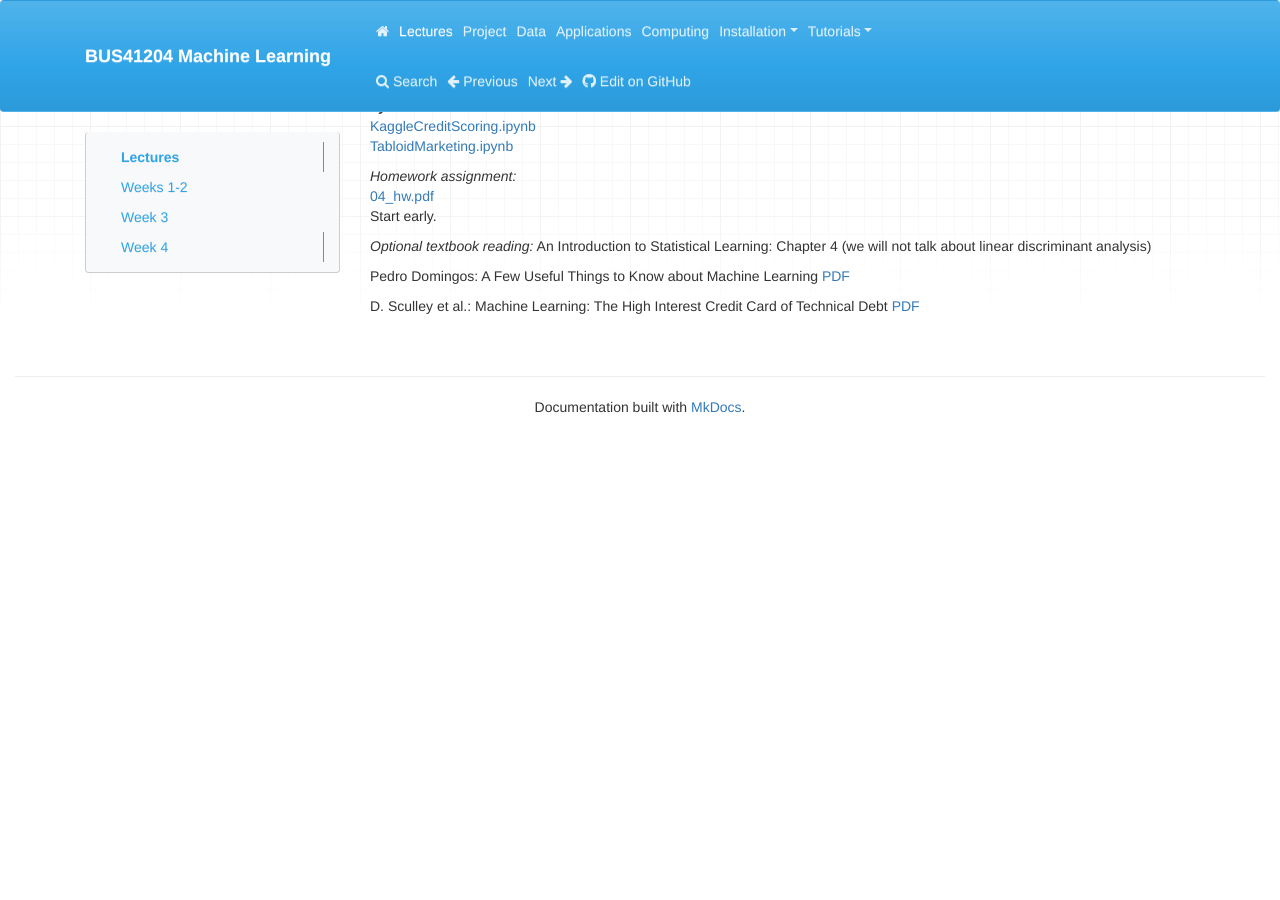
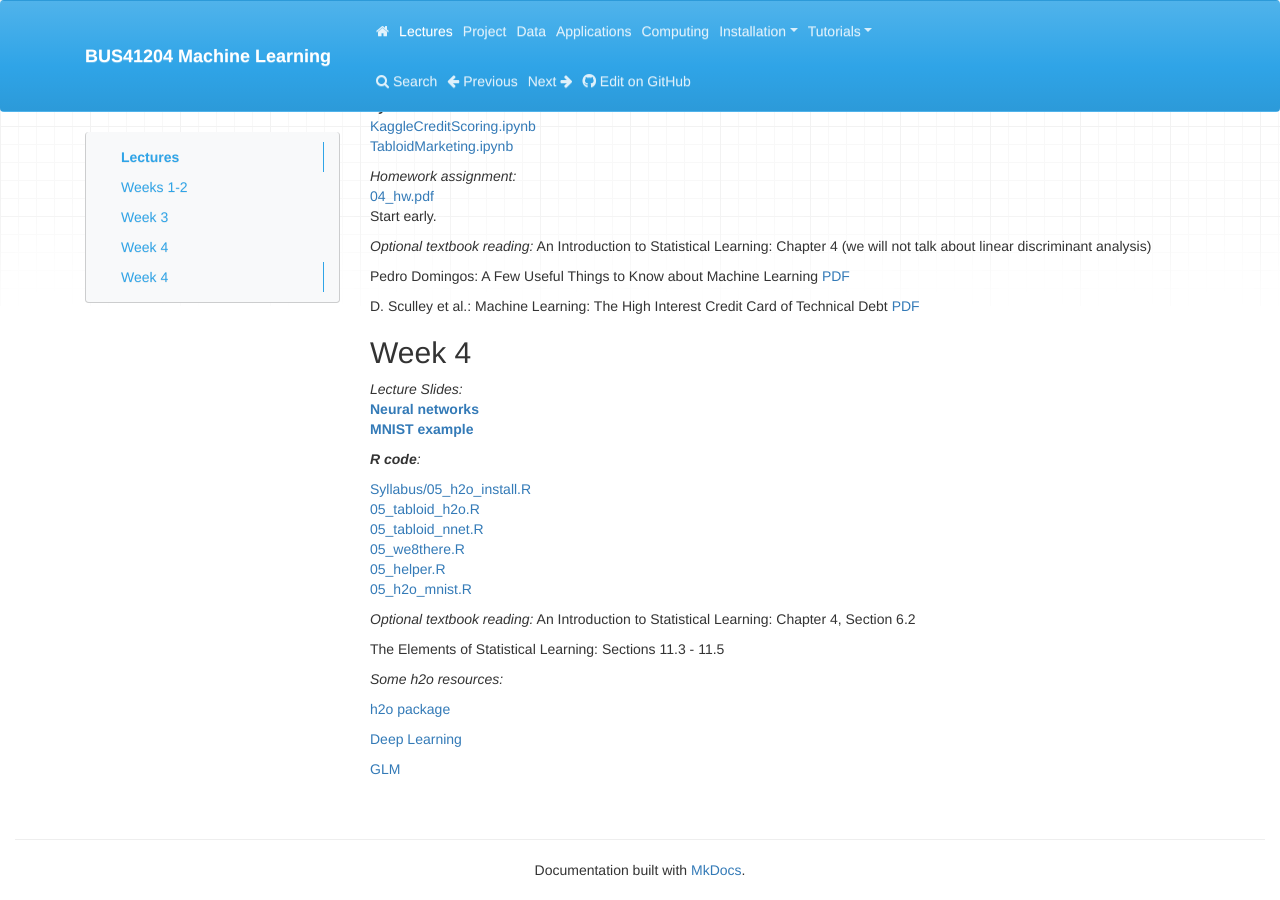
Before and after one commit to ChicagoBoothML/MachineLearning_Fall2015, an MkDocs documentation site: the page built from docs/Syllabus.md, in a window 1280 px wide and 900 px high, scrolled down 2110 px. Built offline with MkDocs 1.6.1, drawn with Linux system fonts in a browser that asks for light colours; nearby versions of some CDN libraries; old or Windows-style settings are respelled for this version of MkDocs; before the commit the page ends 2547 px from its top, so only the background shows below that.

Commit message:
lecture 5

```diff
--- a/docs/Syllabus.md
+++ b/docs/Syllabus.md
@@ -121,3 +121,32 @@ An Introduction to Statistical Learning: Chapter 4 (we will not talk about linea
 Pedro Domingos: A Few Useful Things to Know about Machine Learning [PDF](http://homes.cs.washington.edu/~pedrod/papers/cacm12.pdf)
 
 D. Sculley et al.: Machine Learning: The High Interest Credit Card of Technical Debt [PDF](http://static.googleusercontent.com/media/research.google.com/en//pubs/archive/43146.pdf)
+
+
+## Week 4
+
+_Lecture Slides:_ <br>
+[**Neural networks**](Syllabus/05_nn.pdf) <br>
+[**MNIST example**](Syllabus/05_mnist_example.pdf) <br>
+
+_**R code**:_ <br>
+
+[Syllabus/05_h2o_install.R](Syllabus/05_h2o_install.R) <br>
+[05_tabloid_h2o.R](Syllabus/05_tabloid_h2o.R) <br>
+[05_tabloid_nnet.R](Syllabus/05_tabloid_nnet.R) <br>
+[05_we8there.R](Syllabus/05_we8there.R) <br>
+[05_helper.R](Syllabus/05_helper.R) <br>
+[05_h2o_mnist.R](Syllabus/05_h2o_mnist.R) <br>
+
+_Optional textbook reading:_
+An Introduction to Statistical Learning: Chapter 4, Section 6.2
+
+The Elements of Statistical Learning: Sections 11.3 - 11.5
+
+_Some h2o resources:_
+
+[h2o package](http://h2o-release.s3.amazonaws.com/h2o/master/3229/docs-website/h2o-r/h2o_package.pdf)
+
+[Deep Learning](http://h2o-release.s3.amazonaws.com/h2o/master/3229/docs-website/h2o-docs/booklets/DeepLearning_Vignette.pdf)
+
+[GLM](http://h2o-release.s3.amazonaws.com/h2o/master/3229/docs-website/h2o-docs/booklets/GLM_Vignette.pdf)
```
Also changed, not shown: 11 other files.
